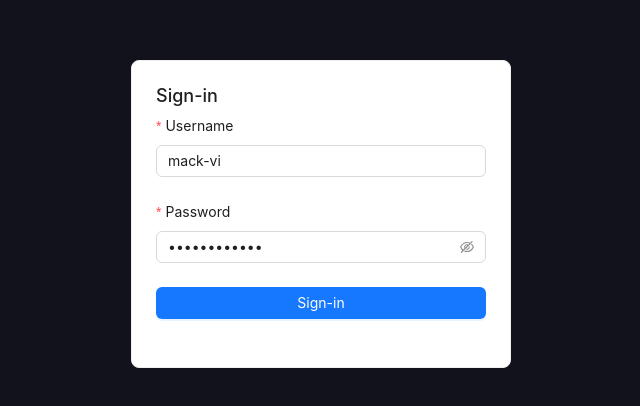
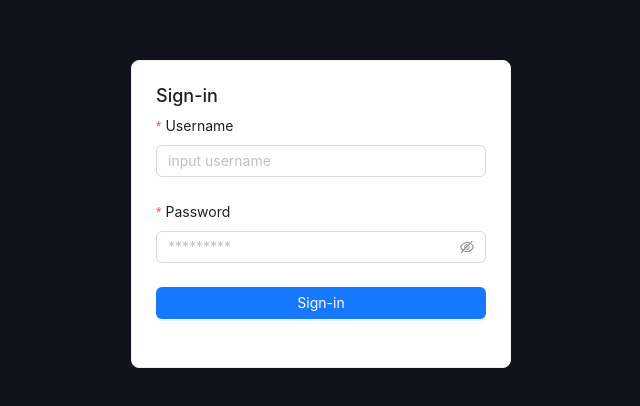
Before and after one commit to devgsb925/roshi-app, a Vue app: page /login in a window 1280 px wide. Shown: the part 186-592 px from the top of the page, without its empty margins (319-959 px from the left). Built offline with nearby package versions, Linux system fonts and the light colour scheme.

Commit message:
remove mock data in login form

```diff
--- a/src/components/molecules/LoginForm.vue
+++ b/src/components/molecules/LoginForm.vue
@@ -7,8 +7,8 @@ defineProps({
   }
 })
 const formState = reactive({
-  username: 'mack-vi',
-  password: 'fAAiv53c8K5Y'
+  username: '',
+  password: ''
 })
 
 const emits = defineEmits(['finish'])
```
